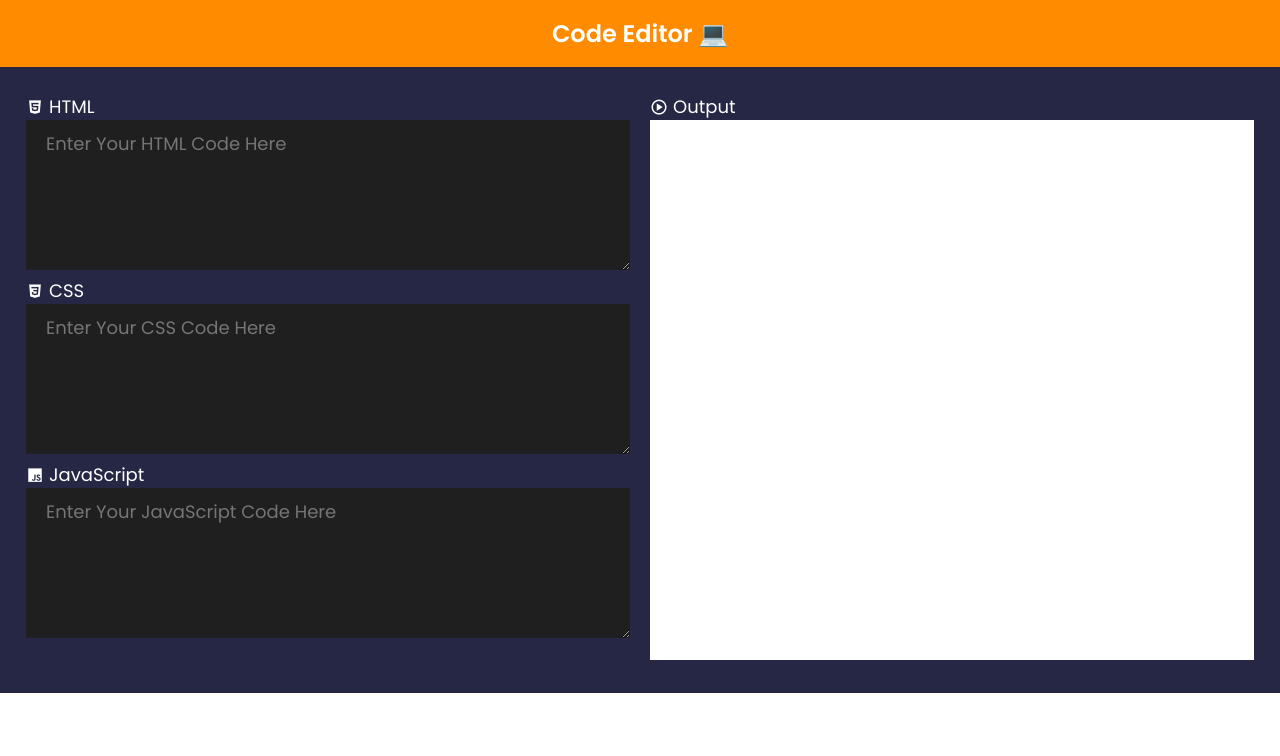
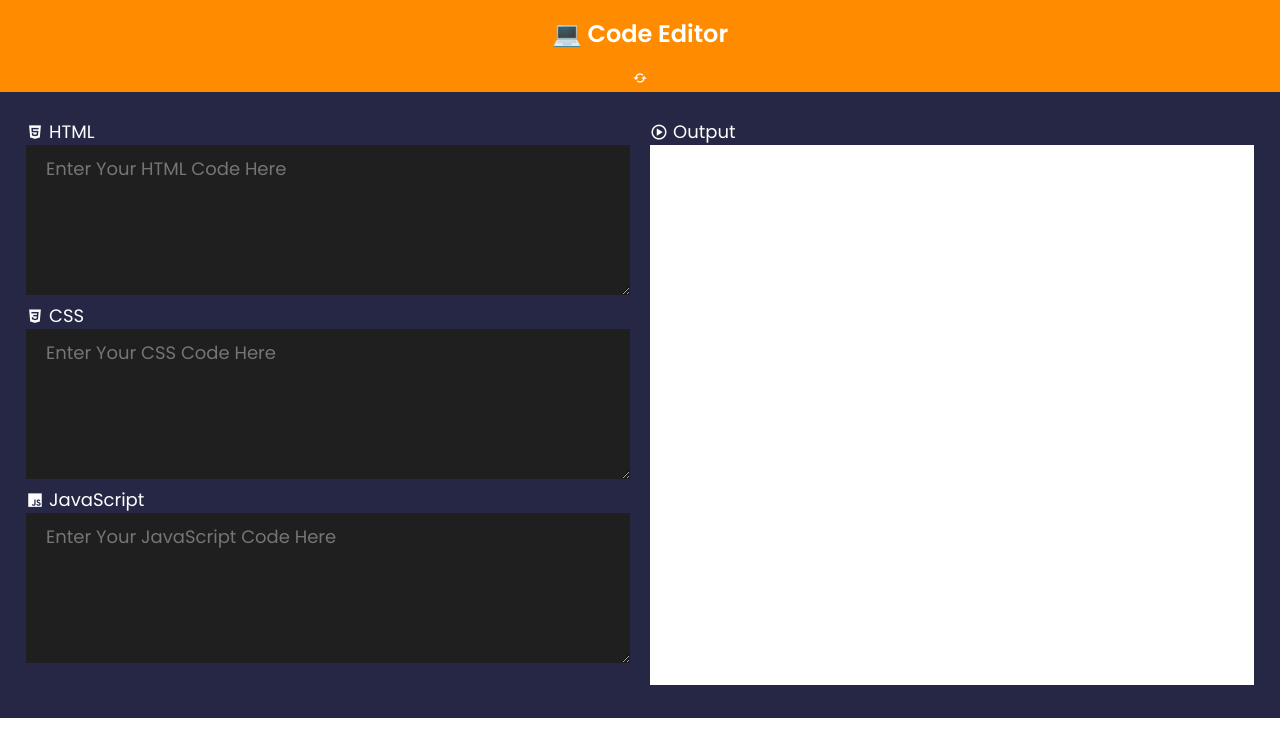
Before and after one commit to muthuhariharan2001/Code-Editor, a plain HTML site: page index.html in a window 1280 px wide. Drawn offline with nearby package versions, Linux system fonts and the light colour scheme.

Commit message:
Update index.html

```diff
--- a/index.html
+++ b/index.html
@@ -1,41 +1,52 @@
 <!DOCTYPE html>
 <html lang="en">
   <head>
-    <meta charset="UTF-8">
-    <meta name="viewport" content="width=device-width, initial-scale=1.0">
+    <meta charset="UTF-8" />
+    <meta name="viewport" content="width=device-width, initial-scale=1.0" />
     <title>Code Editor</title>
-    <link rel="stylesheet" href="style.css">
-    <link href='https://unpkg.com/boxicons@2.1.4/css/boxicons.min.css' rel='stylesheet'>
-
+    <link rel="stylesheet" href="style.css" />
+    <link
+      href="https://unpkg.com/boxicons@2.1.4/css/boxicons.min.css"
+      rel="stylesheet"
+    />
   </head>
   <body>
-    <section class="container">
-        <h1>Code Editor &#128187;</h1>
+    <section class="container portrait">
+      <div class="header">
+        <h1>&#128187; Code Editor</h1>
+        <i class="bx bx-refresh alignment-icon" onclick="toggleAlignment()"></i>
+      </div>
       <div class="editor">
         <div class="left">
-                <label>
-                    <i class='bx bxl-html5'></i>HTML
-                </label>
-                <textarea onkeyup="run()" id="html-code" spellcheck="false" placeholder="Enter Your HTML Code Here"></textarea>
-                <label>
-                    <i class='bx bxl-css3'></i>CSS
-                </label>
-                <textarea onkeyup="run()" id="css-code" spellcheck="false" placeholder="Enter Your CSS Code Here"></textarea>
-                <label>
-                    <i class='bx bxl-javascript'></i>JavaScript
-                </label>
-                <textarea onkeyup="run()" id="js-code" spellcheck="false" placeholder="Enter Your JavaScript Code Here"></textarea>
+          <label> <i class="bx bxl-html5"></i>HTML </label>
+          <textarea
+            onkeyup="run()"
+            id="html-code"
+            spellcheck="false"
+            placeholder="Enter Your HTML Code Here"
+          ></textarea>
+          <label> <i class="bx bxl-css3"></i>CSS </label>
+          <textarea
+            onkeyup="run()"
+            id="css-code"
+            spellcheck="false"
+            placeholder="Enter Your CSS Code Here"
+          ></textarea>
+          <label> <i class="bx bxl-javascript"></i>JavaScript </label>
+          <textarea
+            onkeyup="run()"
+            id="js-code"
+            spellcheck="false"
+            placeholder="Enter Your JavaScript Code Here"
+          ></textarea>
         </div>
         <div class="right">
-                <label>
-                    <i class='bx bx-play-circle'></i>Output
-                </label>
+          <label> <i class="bx bx-play-circle"></i>Output </label>
           <iframe id="output"></iframe>
         </div>
       </div>
     </section>
 
     <script src="script.js"></script>
-
   </body>
 </html>
```
Lines whose indentation alone changed are shown as unchanged.
